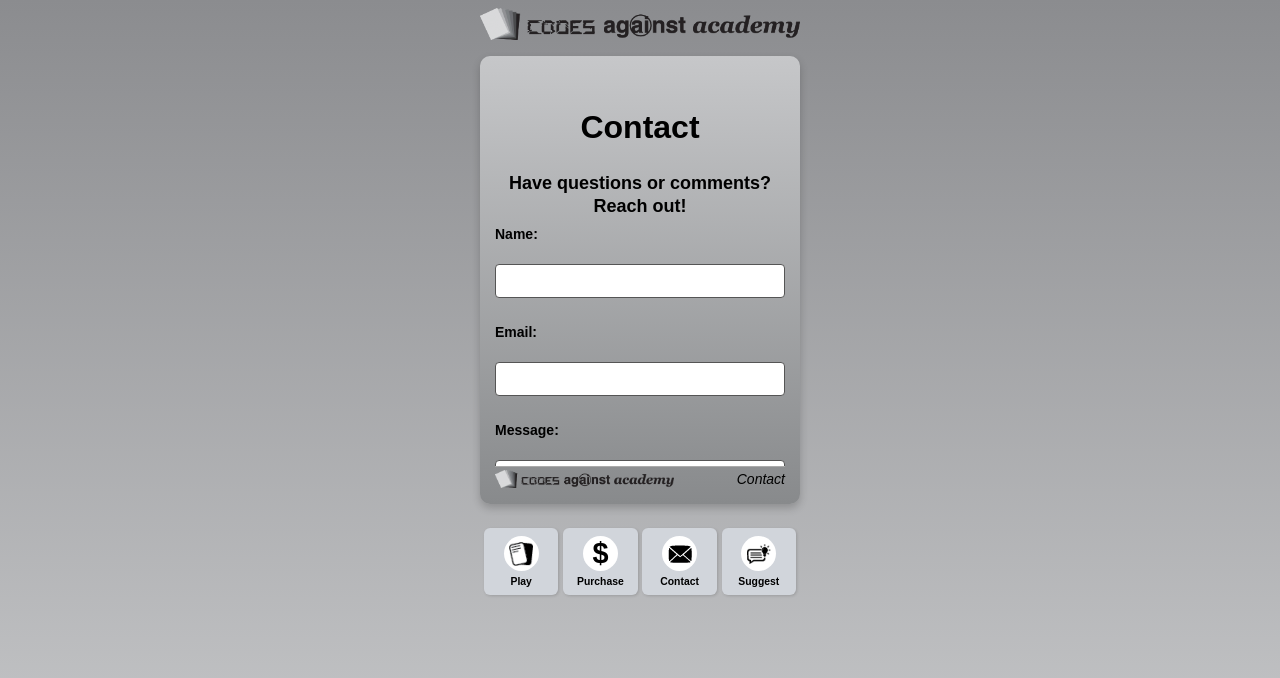
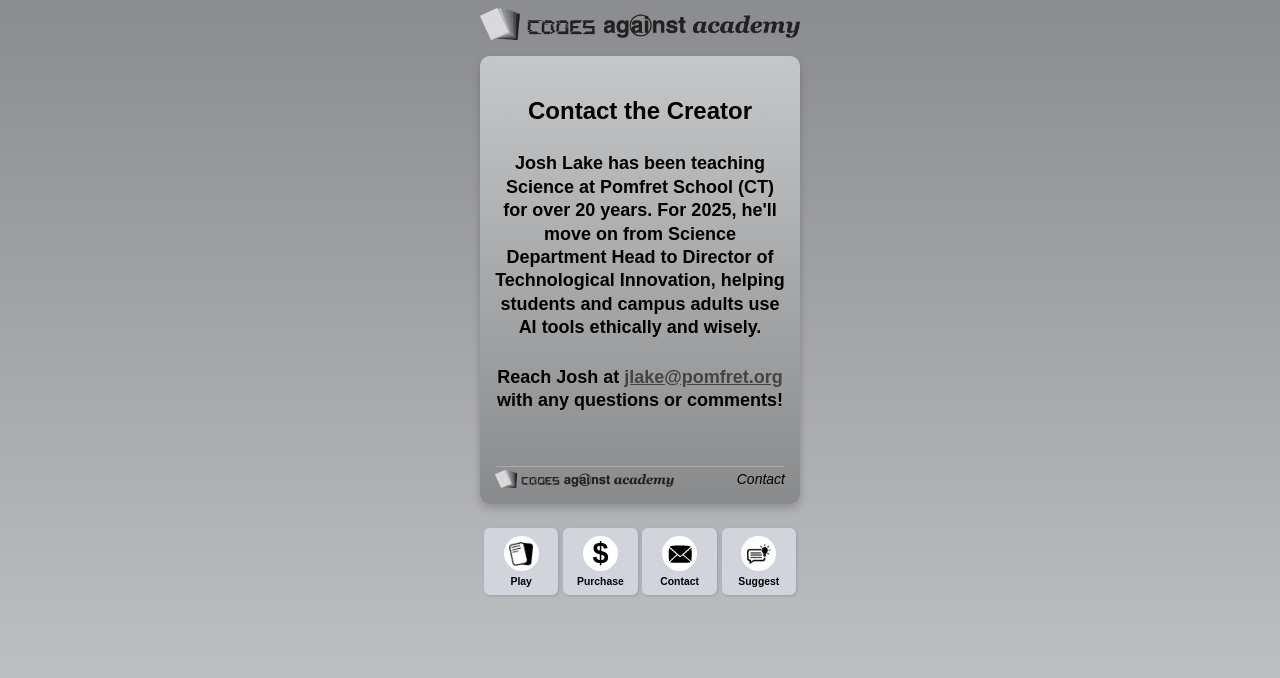
Before and after one commit to rootlake/codesagainstacademy, a SvelteKit app: page /contact in a window 1280 px wide. Shown: the top 678 px of the page. Built offline with nearby package versions, Linux system fonts and the light colour scheme.

Commit message:
refactor: update purchase, contact, suggest pages for tighter spacing and consistent titles

```diff
--- a/src/routes/+page.svelte
+++ b/src/routes/+page.svelte
@@ -5,8 +5,8 @@
 
 <div class="static-content-card">
     <div class="content-inner">
-        <div class="title">AI and Ethics in Education
-A Game and Discussion Starter</div>
+        <div class="title">AI & Ethics in Education:
+A Discussion Game</div>
 
         <div class="description">This is the companion site for a physical deck of Scenario cards centered around the use of AI tools in high school and other educational settings. It allows groups to collaboratively unpack and analyze the ethical considerations when using (or choosing to avoid) these powerful new technology tools.</div>
     </div>
@@ -40,7 +40,7 @@ A Game and Discussion Starter</div>
         flex-grow: 1;
         display: flex;
         flex-direction: column;
-        gap: 2rem;
+        gap: 1rem;
         padding: 1rem 0;
     }
 
@@ -55,7 +55,7 @@ A Game and Discussion Starter</div>
 
     .description {
         font-weight: bold;
-        font-size: clamp(12px, 4cqw, 16px);
+        font-size: clamp(18px, 4cqw, 16px);
         line-height: 1.4;
         text-align: left;
         max-width: 100%;
@@ -81,19 +81,4 @@ A Game and Discussion Starter</div>
         display: block;
     }
 
-    .box-container {
-        width: 100%;
-        max-width: 320px;
-        padding: 1rem;
-        box-sizing: border-box;
-    }
-
-    .box-image {
-        display: block;
-        width: 50%;
-        height: auto;
-        margin-left: 0;
-    }
-
-
 </style>
--- a/src/routes/contact/+page.svelte
+++ b/src/routes/contact/+page.svelte
@@ -6,22 +6,14 @@
 
 <div class="static-content-card">
     <div class="content-inner">
-        <h1>Contact</h1>
+        <h1>Contact the Creator</h1>
         <p class="description">
-            Have questions or comments? Reach out!
+            Josh Lake has been teaching Science at Pomfret School (CT) for over 20 years. For 2025, he'll move on from Science Department Head to Director of Technological Innovation, helping students and campus adults use AI tools ethically and wisely.
         </p>
-        <form>
-            <label for="name">Name:</label><br>
-            <input type="text" id="name" name="name" required><br><br>
+        <p class="description">
+            Reach Josh at <a href="mailto:jlake@pomfret.org?subject=Codes%20Against%20Academy%20game" class="mailto-link">jlake@pomfret.org</a> with any questions or comments!
+        </p>
 
-            <label for="email">Email:</label><br>
-            <input type="email" id="email" name="email" required><br><br>
-
-            <label for="message">Message:</label><br>
-            <textarea id="message" name="message" rows="5" required></textarea><br><br>
-
-            <button type="submit">Send Message</button>
-        </form>
     </div>
      <div class="bottom-elements">
         <img src="{base}/minilogo.png" alt="CAA Logo" class="logo"/>
@@ -53,31 +45,38 @@
         flex-direction: column;
         text-align: center;
         overflow: hidden; /* Match home page */
-        padding: 1rem 0; /* Match home page */
-        gap: 0.5rem; /* Use gap for spacing */
+        padding: 0.5rem 0; /* Reduce top padding */
+        gap: 0.5rem; /* Reduce gap */
     }
     h1 {
         /* Remove margin-top */
         margin-bottom: 0; /* Adjust spacing with gap */
         font-weight: bold;
-        font-size: clamp(20px, 7cqw, 32px);
+        font-size: clamp(16px, 6cqw, 24px); /* Match home page title size */
+        line-height: 1.3; /* Match home page line-height */
+        text-align: center; /* Ensure centered */
     }
     .description {
         font-weight: bold;
-        font-size: clamp(14px, 4cqw, 18px);
+        font-size: clamp(18px, 4cqw, 18px);
         margin-bottom: 0; /* Adjust spacing with gap */
         line-height: 1.3;
     }
 
+    .mailto-link {
+        color: #444444; /* Dark gray */
+        text-decoration: underline;
+    }
+
     /* Form specific styles */
     form {
-        margin-top: 0; /* Adjust spacing with gap */
+        margin-top: 0; /* Rely on gap */
         width: 100%;
         text-align: left;
     }
     label {
         display: block;
-        margin-bottom: 0.25rem;
+        margin-bottom: 0.1rem; /* Reduce space */
         font-weight: bold;
         font-size: clamp(12px, 3.5cqw, 14px);
     }
@@ -85,8 +84,8 @@
     input[type="text"],
     input[type="email"] {
         width: 100%;
-        padding: 0.5rem;
-        margin-bottom: 0.5rem;
+        padding: 0.4rem; /* Reduce padding */
+        margin-bottom: 0.25rem; /* Reduce space */
         border: 1px solid #555;
         border-radius: 4px;
         box-sizing: border-box;
@@ -96,20 +95,20 @@
     }
     /* Specific height for message textarea */
     textarea#message {
-        height: 80px; /* Adjust as needed */
-        resize: vertical; /* Allow vertical resize */
+        height: 60px; /* Reduce height */
+        resize: vertical;
     }
     button {
-        padding: 0.6rem 1.2rem;
+        padding: 0.5rem 1rem; /* Reduce padding */
         background-color: #444;
         color: white;
         border: none;
         border-radius: 4px;
         cursor: pointer;
-        font-size: clamp(14px, 4cqw, 16px);
+        font-size: clamp(13px, 4cqw, 15px); /* Reduce font size */
         display: block;
         width: 100%;
-        margin-top: 0.5rem;
+        margin-top: 0.25rem; /* Reduce space */
         font-family: Arial, sans-serif;
         font-weight: bold;
     }
--- a/src/routes/purchase/+page.svelte
+++ b/src/routes/purchase/+page.svelte
@@ -5,19 +5,20 @@
 
 <div class="static-content-card">
     <div class="content-inner">
-        <h1>Purchase</h1>
+        <h1>Purchase a Real Deck!</h1>
         <p class="description">
-            Get your own physical deck of Codes Against Academy cards!
-            Perfect for classrooms, workshops, and discussions.
+            Get your own physical box of Codes Against Academy here.
+            <br>It's perfect for classrooms, workshops, and discussions, basically an "Engaging Faculty Meeting in a Box."
+            The deck contains 75 Scenario cards, 25 Reaction cards, the colorful Tier List, and instructions for all three game modes.
         </p>
-         <p class="price">Price: $XX.XX</p> <!-- Placeholder Price -->
+
         <p>
-             <a href="https://codesagainstacademy.com/" target="_blank" rel="noopener noreferrer" class="purchase-button">
-                 Order Now (External Link)
+             <a href="https://www.shop.pomfretschool.org/new-products-73/p/codes-against-academy" target="_blank" rel="noopener noreferrer" class="purchase-button">
+                $25 (shipping included)
              </a>
         </p>
         <p class="small-text">
-            <em>(Link will eventually integrate with Stripe or similar)</em>
+            <em>Ships from Pomfret School Store</em>
         </p>
     </div>
     <div class="bottom-elements">
@@ -50,37 +51,35 @@
         flex-direction: column;
         text-align: center;
         overflow: hidden; /* Match home page */
-        padding: 1rem 0; /* Match home page */
-        gap: 1rem; /* Add gap for spacing */
+        padding: 0.2rem 0; /* Further reduce top padding */
+        gap: 0.4rem; /* Keep reduced gap */
     }
     h1 {
         margin-bottom: 0; /* Adjust spacing with gap */
         font-weight: bold;
-        font-size: clamp(20px, 7cqw, 32px);
+        font-size: clamp(16px, 6cqw, 24px); /* Match home page title size */
+        line-height: 1.3; /* Match home page line-height */
+        text-align: center; /* Ensure centered */
     }
     .description {
         font-weight: bold;
-        font-size: clamp(14px, 4cqw, 18px);
-        margin-bottom: 0; /* Adjust spacing with gap */
-        line-height: 1.3;
+        font-size: clamp(18px, 4.2cqw, 18px);
+        margin-bottom: 0;
+        line-height: 1.25;
+        text-align: center;
     }
 
     /* Purchase specific styles */
-    .price {
-        font-size: clamp(16px, 5cqw, 22px);
-        font-weight: bold;
-        margin: 1rem 0;
-    }
     .purchase-button {
         display: inline-block;
-        padding: 0.8rem 1.5rem;
+        padding: 0.6rem 1.2rem; /* Slightly smaller */
         background-color: #4CAF50; /* Green */
         color: white;
         text-decoration: none;
         border-radius: 5px;
         font-weight: bold;
-        font-size: clamp(14px, 4.5cqw, 20px);
-        margin: 0.5rem 0;
+        font-size: clamp(14px, 4.5cqw, 18px); /* Slightly smaller */
+        margin: 0.25rem 0; /* Reduce margin */
         border: none;
         cursor: pointer;
         transition: background-color 0.2s ease;
@@ -89,11 +88,11 @@
         background-color: #45a049;
     }
     .small-text {
-        font-size: clamp(10px, 3cqw, 12px);
+        font-size: clamp(14px, 3cqw, 12px);
         font-weight: normal;
         font-style: italic;
         color: #333;
-        margin-top: 1rem;
+        margin-top: -1rem; /* Reduce margin */
     }
 
     /* Footer styles (copied from home page) */
--- a/src/routes/suggestions/+page.svelte
+++ b/src/routes/suggestions/+page.svelte
@@ -6,7 +6,7 @@
 
 <div class="static-content-card">
     <div class="content-inner">
-        <h1>Suggest</h1>
+        <h1>Suggest a Scenario</h1>
         <p class="description">
             Have an idea for a new scenario card? Let us know!
         </p>
@@ -21,7 +21,8 @@
         </form>
     </div>
     <div class="bottom-elements">
-        <img src="{base}/minilogo.png" alt="CAA Logo" class="logo"/>
+        <!-- <img src="{base}/minilogo.png" alt="CAA Logo" class="logo"/> -->
+        <img src="/minilogo.png" alt="CAA Logo" class="logo"/> <!-- Temporary path -->
         <span class="category">Suggest</span>
     </div>
 </div>
@@ -50,14 +51,16 @@
         flex-direction: column;
         text-align: center;
         overflow: hidden; /* Match home page */
-        padding: 1rem 0; /* Match home page */
-        gap: 0.5rem; /* Use gap for spacing */
+        padding: 0.5rem 0; /* Reduce top padding */
+        gap: 0.5rem; /* Reduce gap */
     }
     h1 {
         /* Remove margin-top */
         margin-bottom: 0; /* Adjust spacing with gap */
         font-weight: bold;
-        font-size: clamp(20px, 7cqw, 32px);
+        font-size: clamp(16px, 6cqw, 24px); /* Match home page title size */
+        line-height: 1.3; /* Match home page line-height */
+        text-align: center; /* Ensure centered */
     }
     .description {
         font-weight: bold;
@@ -68,21 +71,21 @@
 
     /* Form specific styles */
     form {
-        margin-top: 0; /* Adjust spacing with gap */
+        margin-top: 0; /* Rely on gap */
         width: 100%; /* Form takes full width */
         text-align: left;
     }
     label {
         display: block;
-        margin-bottom: 0.25rem;
+        margin-bottom: 0.1rem; /* Reduce space */
         font-weight: bold;
         font-size: clamp(12px, 3.5cqw, 14px);
     }
     textarea,
     input[type="text"] {
         width: 100%;
-        padding: 0.5rem;
-        margin-bottom: 0.5rem; /* Reduced margin */
+        padding: 0.4rem; /* Reduce padding */
+        margin-bottom: 0.25rem; /* Reduce space */
         border: 1px solid #555;
         border-radius: 4px;
         box-sizing: border-box;
@@ -91,16 +94,16 @@
         font-size: clamp(12px, 3.5cqw, 14px);
     }
     button {
-        padding: 0.6rem 1.2rem; /* Slightly smaller button */
+        padding: 0.5rem 1rem; /* Reduce padding */
         background-color: #444;
         color: white;
         border: none;
         border-radius: 4px;
         cursor: pointer;
-        font-size: clamp(14px, 4cqw, 16px);
+        font-size: clamp(13px, 4cqw, 15px); /* Reduce font size */
         display: block;
         width: 100%;
-        margin-top: 0.5rem;
+        margin-top: 0.25rem; /* Reduce space */
         font-family: Arial, sans-serif;
         font-weight: bold;
     }
```
